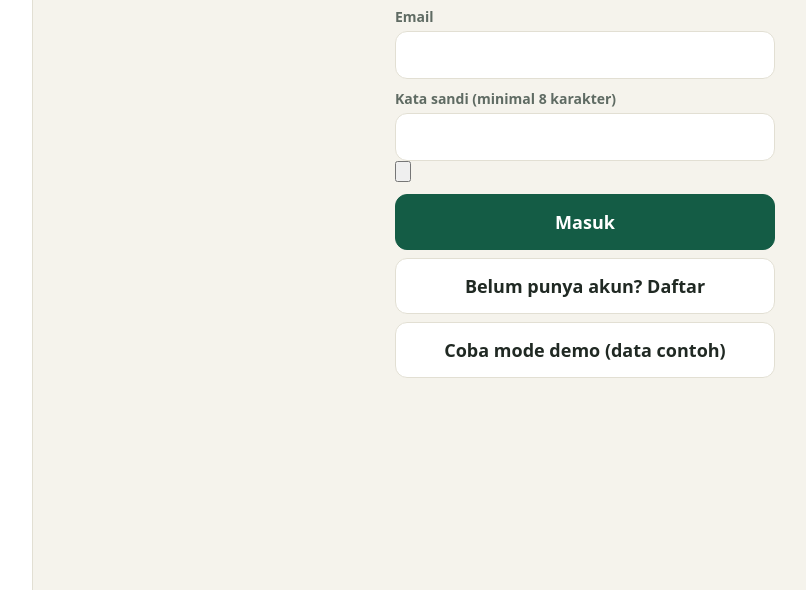
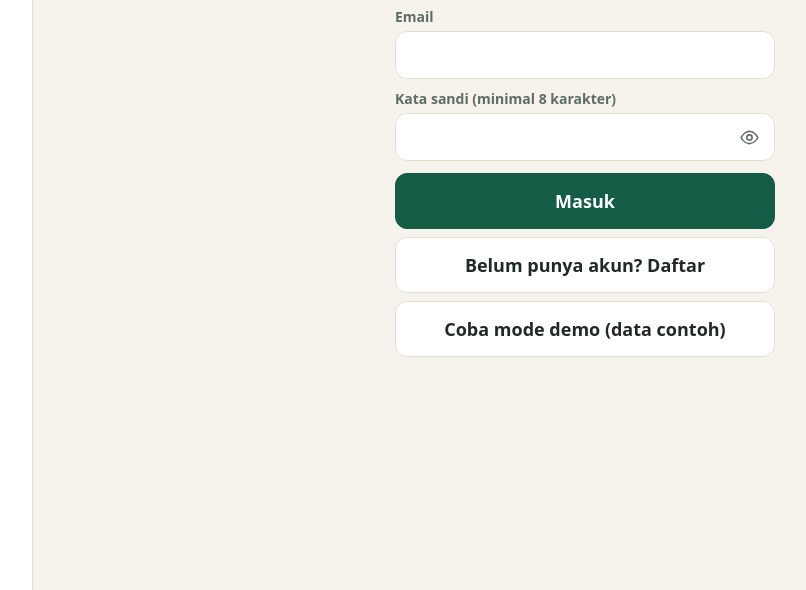
Before and after one commit to Nikkeiren/warungku, a website with bundled scripts: page index.html in a window 1280 px wide. Shown: the part 210-800 px from the top of the page, without its empty margins (143-949 px from the left). Built offline with nearby package versions, Linux system fonts and the light colour scheme.

Commit message:
Perbaiki empty state kasir dan kontras teks background

```diff
--- a/css/styles.css
+++ b/css/styles.css
@@ -152,3 +152,12 @@ input,select,textarea,.input{font-size:var(--fs-md)}
 .x{display:flex;align-items:center;justify-content:center;width:var(--tap);height:var(--tap);padding:0}
 /* Pencarian mengambang: elemen input/tutup benar-benar disembunyikan saat tertutup (bukan hanya transparan) */
 .fab input,.fab .fx{visibility:hidden;transition:opacity .2s,visibility 0s .25s}.fab.open input,.fab.open .fx{visibility:visible;transition-delay:0s}
+/* Empty state kasir: pusatkan pesan dan jaga kontras di atas background foto */
+.catalog #grid:has(> .empty){min-height:clamp(280px,48svh,520px);display:flex;align-items:center;justify-content:center}
+.catalog #grid>.empty{width:min(100%,360px);margin:0 auto;padding:20px 22px;border:1px solid rgba(32,41,35,.12);border-radius:16px;background:rgba(255,255,255,.94);color:#202923;text-align:center;line-height:1.55;backdrop-filter:blur(12px);-webkit-backdrop-filter:blur(12px);box-shadow:0 8px 28px rgba(0,0,0,.10)}
+/* Password visibility toggle */
+.pw-wrap{position:relative;display:block;margin-top:4px}
+.pw-wrap .input{margin-top:0;padding-right:52px}
+.pw-toggle{position:absolute;right:4px;top:50%;transform:translateY(-50%);width:44px;height:44px;display:flex;align-items:center;justify-content:center;border:0;border-radius:10px;background:transparent;color:var(--mut);cursor:pointer}
+.pw-toggle svg{width:21px;height:21px;fill:none;stroke:currentColor;stroke-width:1.8;stroke-linecap:round;stroke-linejoin:round}
+.pw-toggle:focus-visible{outline:2px solid var(--pri);outline-offset:-2px}
```
